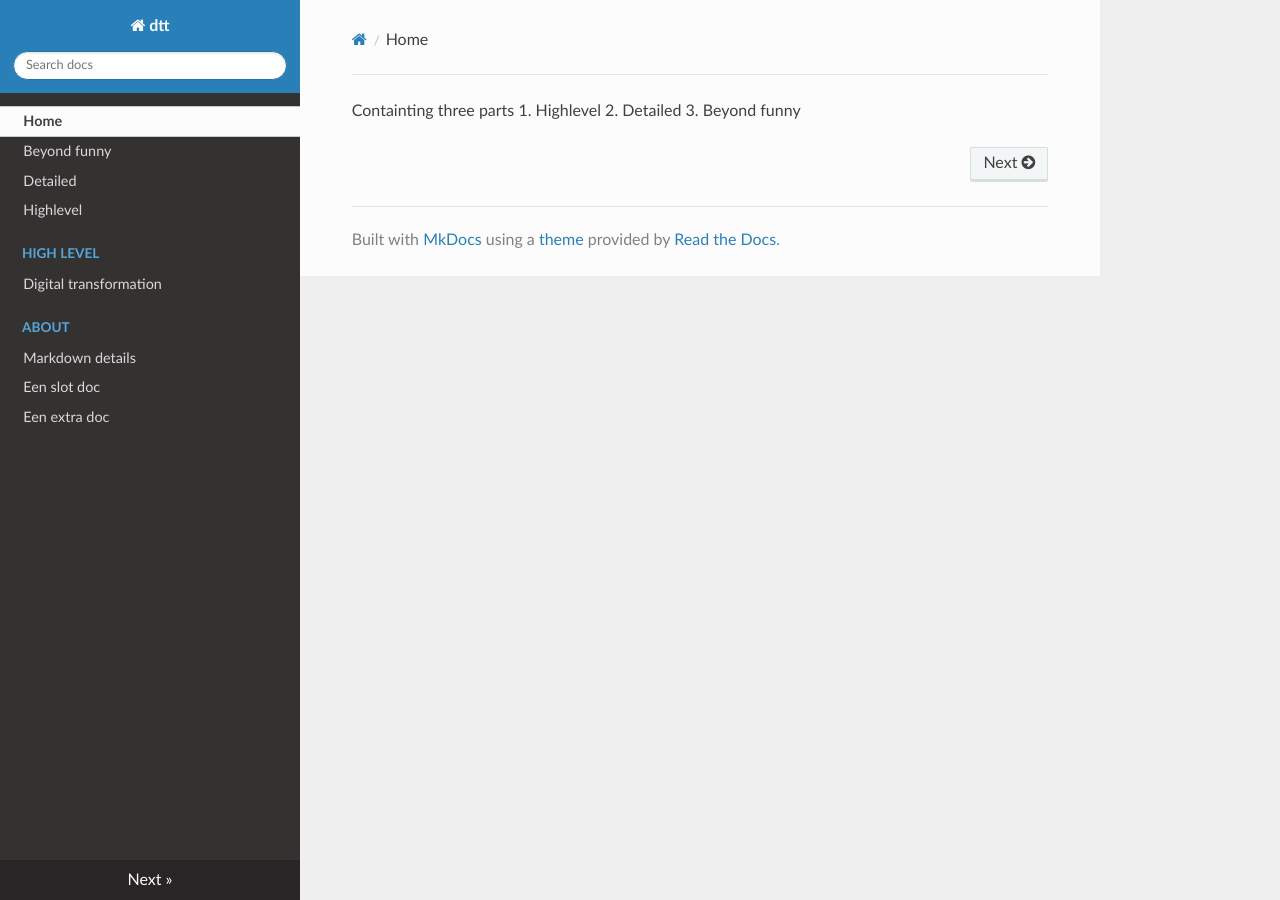
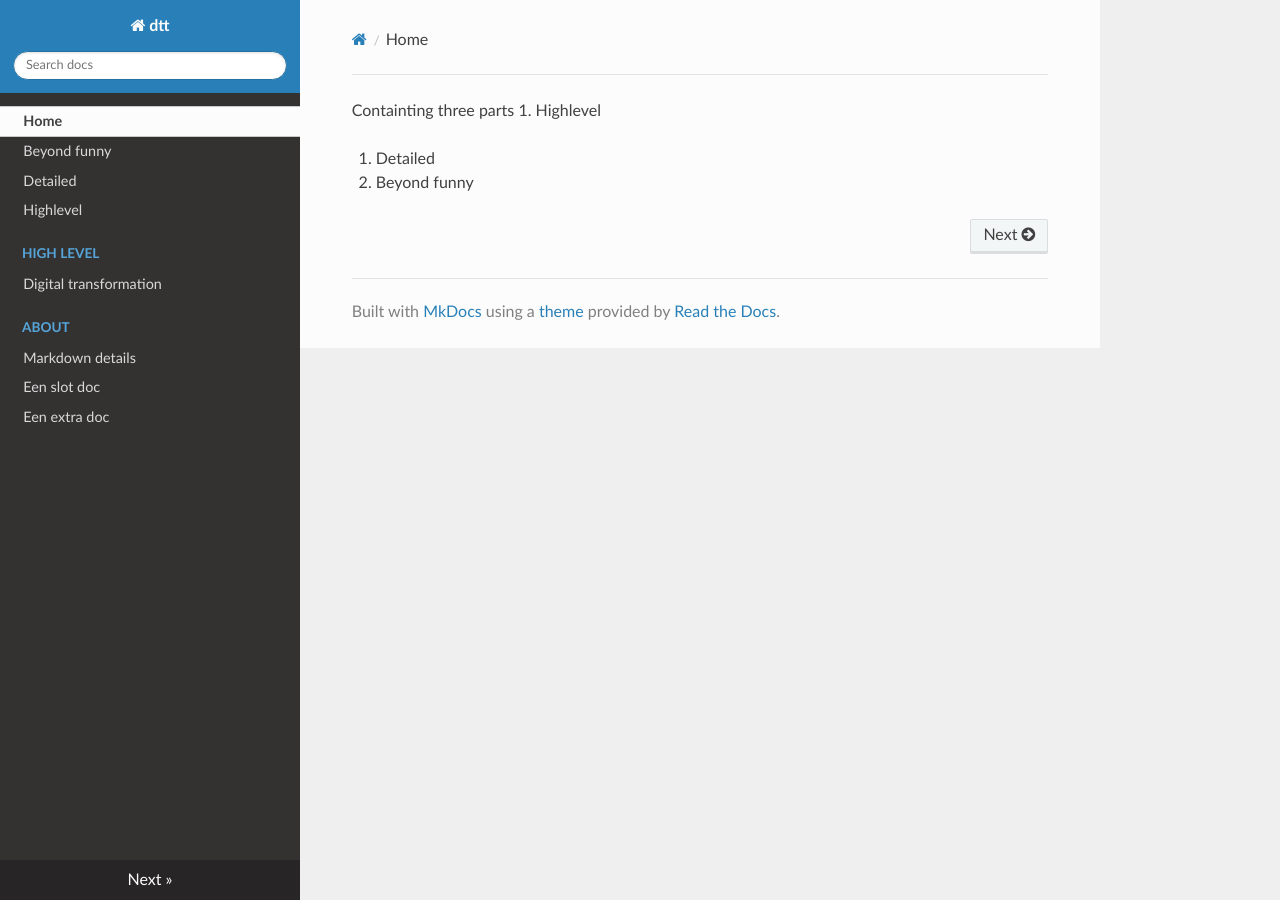
Before and after one commit to rienkdekok/dtt, an MkDocs documentation site: the page built from docs/index.md, in a window 1280 px wide. Built offline with MkDocs 1.6.1, drawn with Linux system fonts in a browser that asks for light colours; nearby versions of some CDN libraries; part of the change alters nothing that is shown.

```diff
--- a/docs/index.md
+++ b/docs/index.md
@@ -1,10 +1,12 @@
 Containting three parts
 1. Highlevel
+
 2. Detailed
+
 3. Beyond funny
 
 <!--stackedit_data:
-eyJoaXN0b3J5IjpbLTE1MzU1Njk4NzEsLTE2MzY2ODQyODIsLT
-E2MTc0NjIxNDksLTc0MzAyMjQ1LDYwOTMyNjI2MSwtNzE5MjU1
-ODU0XX0=
+eyJoaXN0b3J5IjpbLTgwMTMwMTkyNSwtMTUzNTU2OTg3MSwtMT
+YzNjY4NDI4MiwtMTYxNzQ2MjE0OSwtNzQzMDIyNDUsNjA5MzI2
+MjYxLC03MTkyNTU4NTRdfQ==
 -->
```
